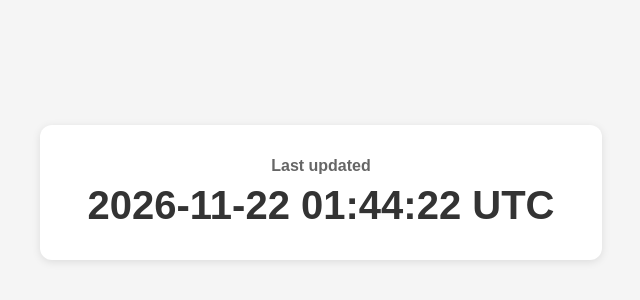
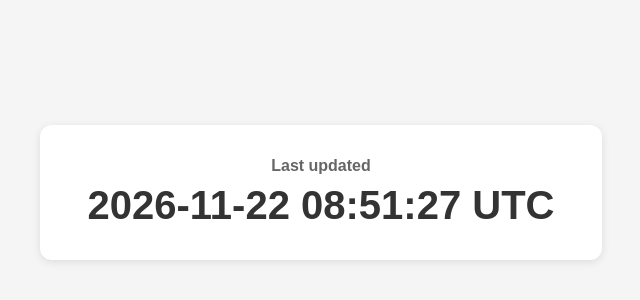
Before and after one commit to jbarronuk/BillableHours, a plain HTML site: page index.html in a window 1280 px wide. Shown: the part 208-508 px from the top of the page, 319-959 px from the left. Drawn offline with Linux system fonts and the light colour scheme.

Commit message:
Update dashboard

```diff
--- a/index.html
+++ b/index.html
@@ -27,7 +27,7 @@
 <body>
     <div class="card">
         <h1>Last updated</h1>
-        <p>2026-11-22 01:44:22 UTC</p>
+        <p>2026-11-22 08:51:27 UTC</p>
     </div>
 </body>
 </html>
```
